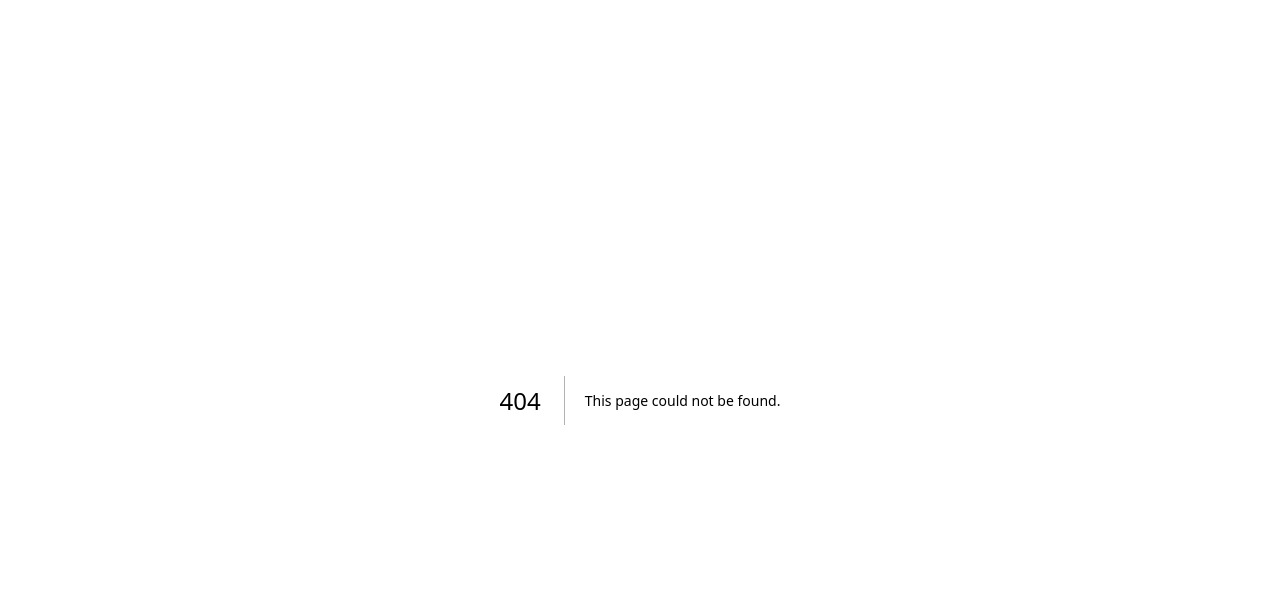
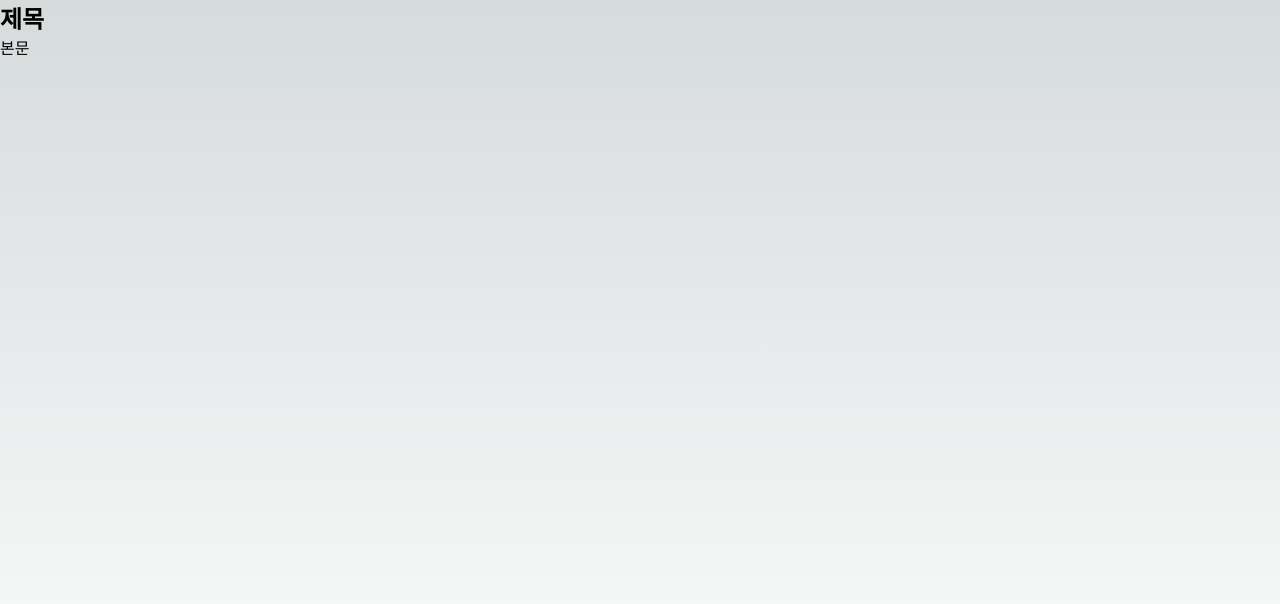
Before and after one commit to toa-web-dev/Graphify_dev_note, a Next.js app: page /article/1 in a window 1280 px wide. Before the commit this address had no page. Shown: the top 604 px of the page. Built offline with nearby package versions, Linux system fonts and the light colour scheme.

Commit message:
게시글 페이지 추가

```diff
--- /dev/null
+++ b/app/article/[id]/page.jsx
@@ -0,0 +1,13 @@
+export default function article() {
+    // 메인페이지의 노드를 클릭하면 해당 글의 정보를 파라미터로 전달받아 게시글을 렌더링 함
+    return (
+        <>
+            <main>
+                <article>
+                    <h1>제목</h1>
+                    <p>본문</p>
+                </article>
+            </main>
+        </>
+    );
+}
```
Also changed, not shown: app/page.jsx (+7 -0 lines).
